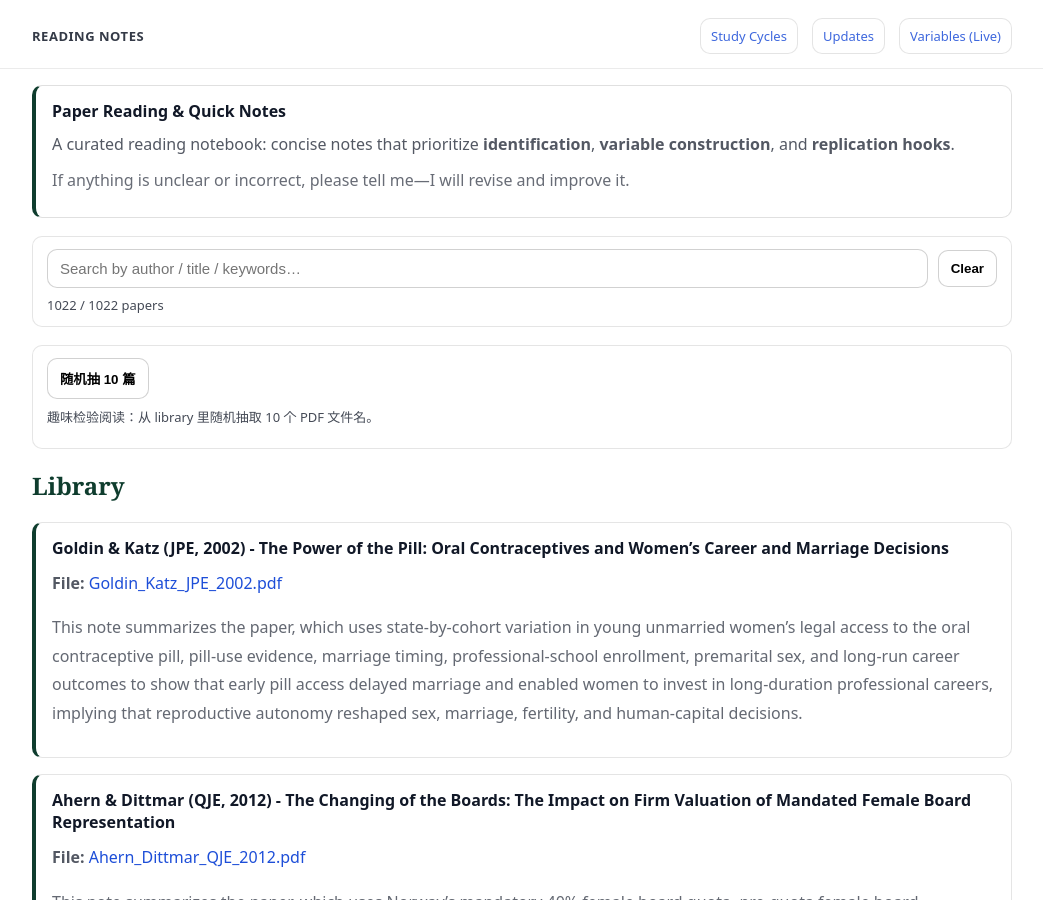
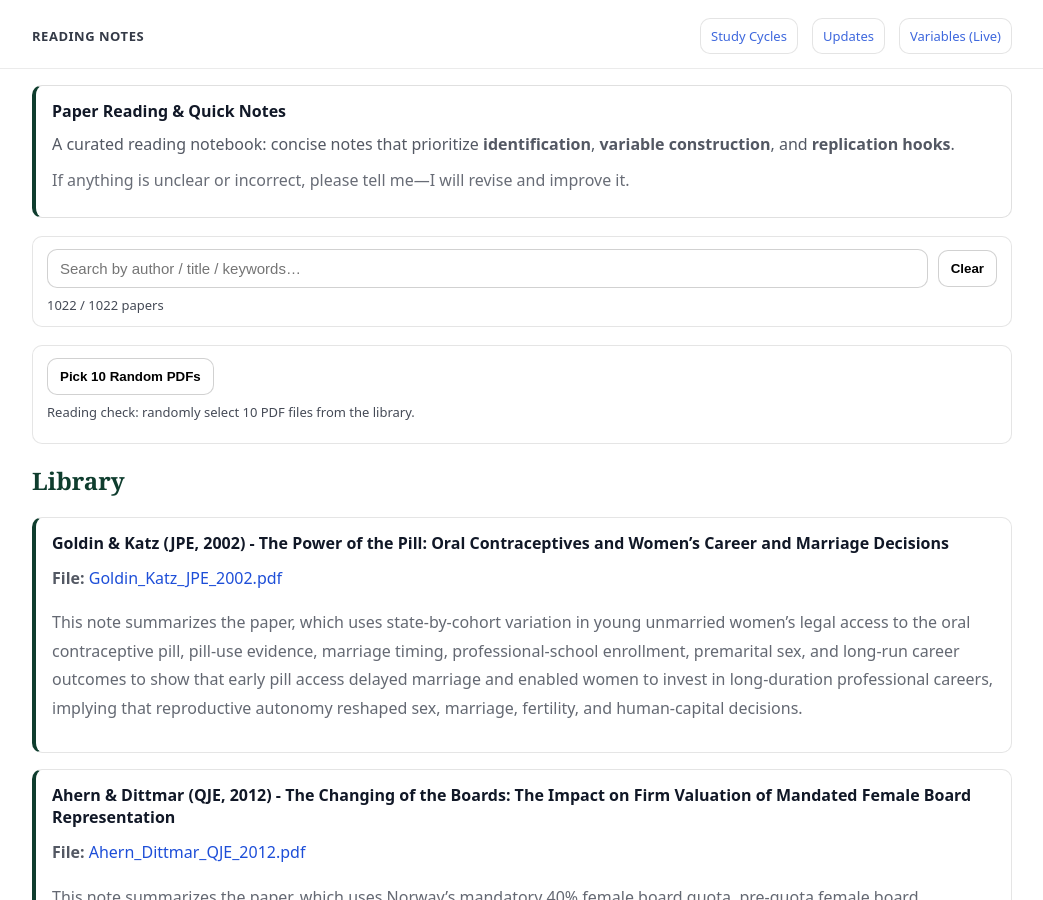
Before and after one commit to yaxinzn/study-archive, a Jekyll site: the page built from reading/index.md, in a window 1280 px wide and 900 px high. Shown: the whole window, without its empty margins (118-1161 px from the left). Built offline with Jekyll 4.4.1, drawn with Linux system fonts in a browser that asks for light colours.

Commit message:
Revise messages in reading index
Updated text for clarity and consistency in the reading interface.

```diff
--- a/reading/index.md
+++ b/reading/index.md
@@ -131,15 +131,15 @@
     <button id="readingClear" type="button">Clear</button>
   </div>
   <div class="reading-count" id="readingCount"></div>
-  <div class="reading-empty" id="readingEmpty">No matching papers. Try a different keyword (e.g., author surname).</div>
+  <div class="reading-empty" id="readingEmpty">No matching papers. Try a different keyword, such as an author surname.</div>
 </div>
 
 <div class="reading-random">
   <div class="reading-random-row">
-    <button id="readingRandomBtn" type="button">随机抽 10 篇</button>
+    <button id="readingRandomBtn" type="button">Pick 10 Random PDFs</button>
   </div>
   <div class="reading-random-note">
-    趣味检验阅读：从 library 里随机抽取 10 个 PDF 文件名。
+    Reading check: randomly select 10 PDF files from the library.
   </div>
   <ol id="readingRandomList"></ol>
 </div>
```
